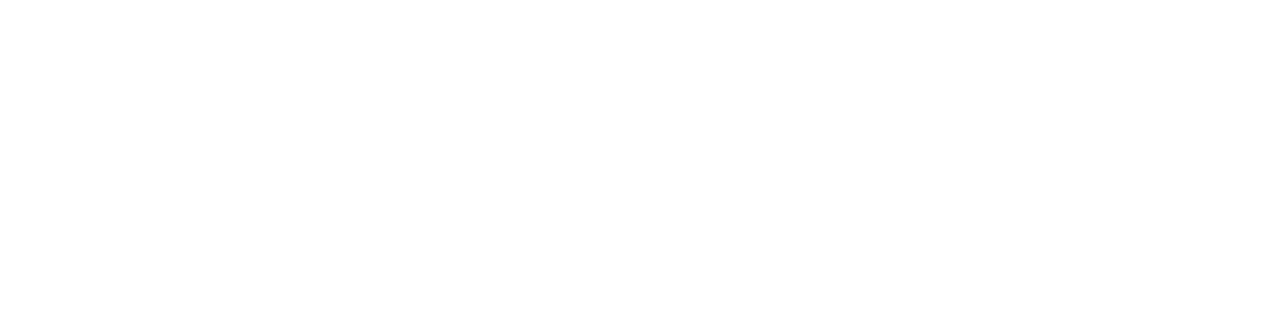
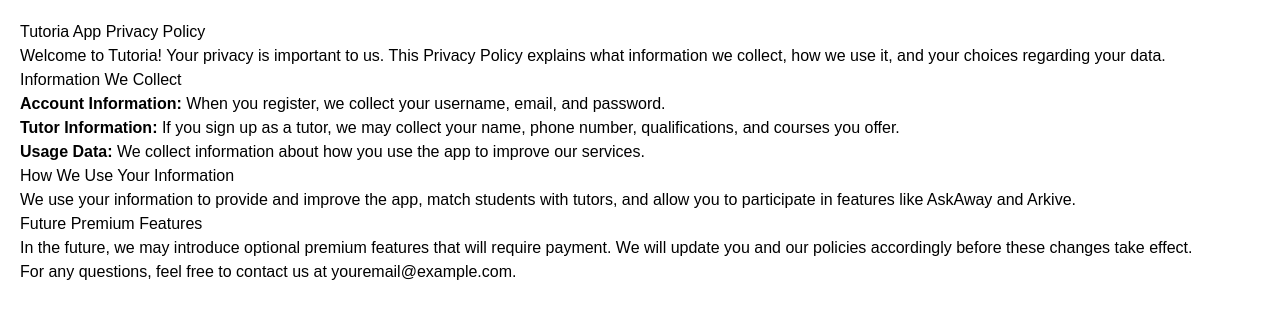
Before and after one commit to Tutoria-App/frontend, a React (Vite) app: page /privacy in a window 1280 px wide. Before the commit this address had no page. Shown: the top 318 px of the page. Built offline with nearby package versions, Linux system fonts and the light colour scheme.

Commit message:
Privacy Policy

```diff
--- a/src/App.jsx
+++ b/src/App.jsx
@@ -2,17 +2,19 @@
 import { BrowserRouter as Router, Routes, Route } from 'react-router-dom';
 // Lazy route example
 const LandingPage = React.lazy(() => import("./pages/LandingPage"))
-const RegisterPage = React.lazy(() => import("./pages/RegisterPage"))
-const LoginPage = React.lazy(() => import("./pages/LandingPage"))
-const StudyMart = React.lazy(() => import("./pages/StudyMart"));
-const Arkive = React.lazy(() => import("./pages/Arkive"))
-const AskAway = React.lazy(() => import("./pages/AskAway"))
+const RegisterPage = React.lazy(() => import("./pages/Auth/RegisterPage"))
+const LoginPage = React.lazy(() => import("./pages/Auth/LoginPage"))
+const StudyMart = React.lazy(() => import("./pages/StudyMart/StudyMart"));
+const Arkive = React.lazy(() => import("./pages/Arkive/Arkive"))
+const AskAway = React.lazy(() => import("./pages/AskAway/AskAway"))
+const PrivacyPolicy = React.lazy(() => import("./pages/PrivacyPolicy"))
 
 const App = () => {
   return (
     <Router>
       <Routes>
         <Route path="/" element={<LandingPage />} />
+        <Route path='/privacy' element={<PrivacyPolicy />} />
         <Route path="/login" element={<LoginPage />} />
         <Route path="/register" element={<RegisterPage />} />
         <Route path="/askaway" element={<AskAway />} />
--- /dev/null
+++ b/src/pages/PrivacyPolicy.jsx
@@ -0,0 +1,27 @@
+import React from 'react';
+
+const PrivacyPolicy = () => {
+  return (
+    <div style={{ padding: '20px', fontFamily: 'Arial, sans-serif' }}>
+      <h1>Tutoria App Privacy Policy</h1>
+      <p>Welcome to Tutoria! Your privacy is important to us. This Privacy Policy explains what information we collect, how we use it, and your choices regarding your data.</p>
+
+      <h2>Information We Collect</h2>
+      <ul>
+        <li><strong>Account Information:</strong> When you register, we collect your username, email, and password.</li>
+        <li><strong>Tutor Information:</strong> If you sign up as a tutor, we may collect your name, phone number, qualifications, and courses you offer.</li>
+        <li><strong>Usage Data:</strong> We collect information about how you use the app to improve our services.</li>
+      </ul>
+
+      <h2>How We Use Your Information</h2>
+      <p>We use your information to provide and improve the app, match students with tutors, and allow you to participate in features like AskAway and Arkive.</p>
+
+      <h2>Future Premium Features</h2>
+      <p>In the future, we may introduce optional premium features that will require payment. We will update you and our policies accordingly before these changes take effect.</p>
+
+      <p>For any questions, feel free to contact us at <a href="mailto:youremail@example.com">youremail@example.com</a>.</p>
+    </div>
+  );
+};
+
+export default PrivacyPolicy;
```
Also changed, not shown: src/pages/Arkive/Arkive.jsx (renamed from src/pages/Arkive.jsx), src/pages/AskAway/AskAway.jsx (renamed from src/pages/AskAway.jsx), src/pages/Auth/LoginPage.jsx (renamed from src/pages/LoginPage.jsx), src/pages/Auth/RegisterPage.jsx (renamed from src/pages/RegisterPage.jsx), src/pages/StudyMart/StudyMart.jsx (renamed from src/pages/StudyMart.jsx).
